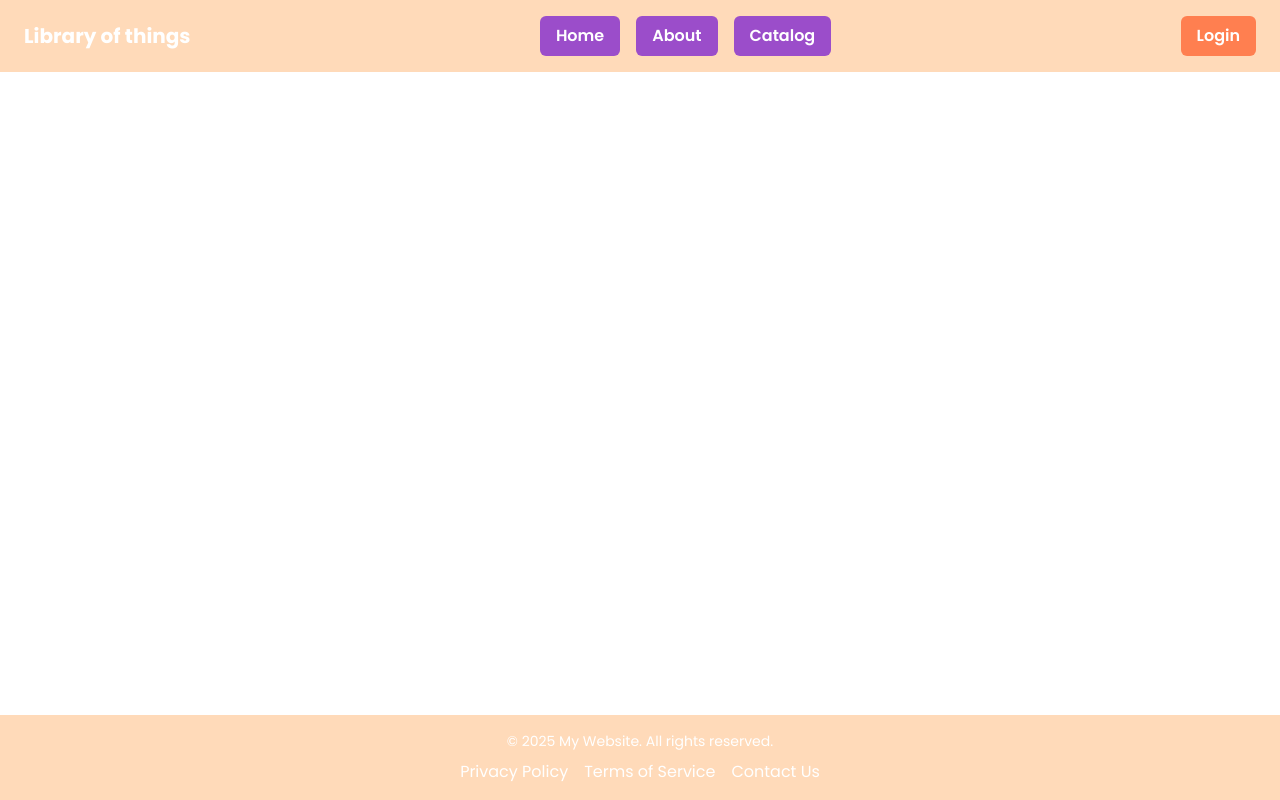
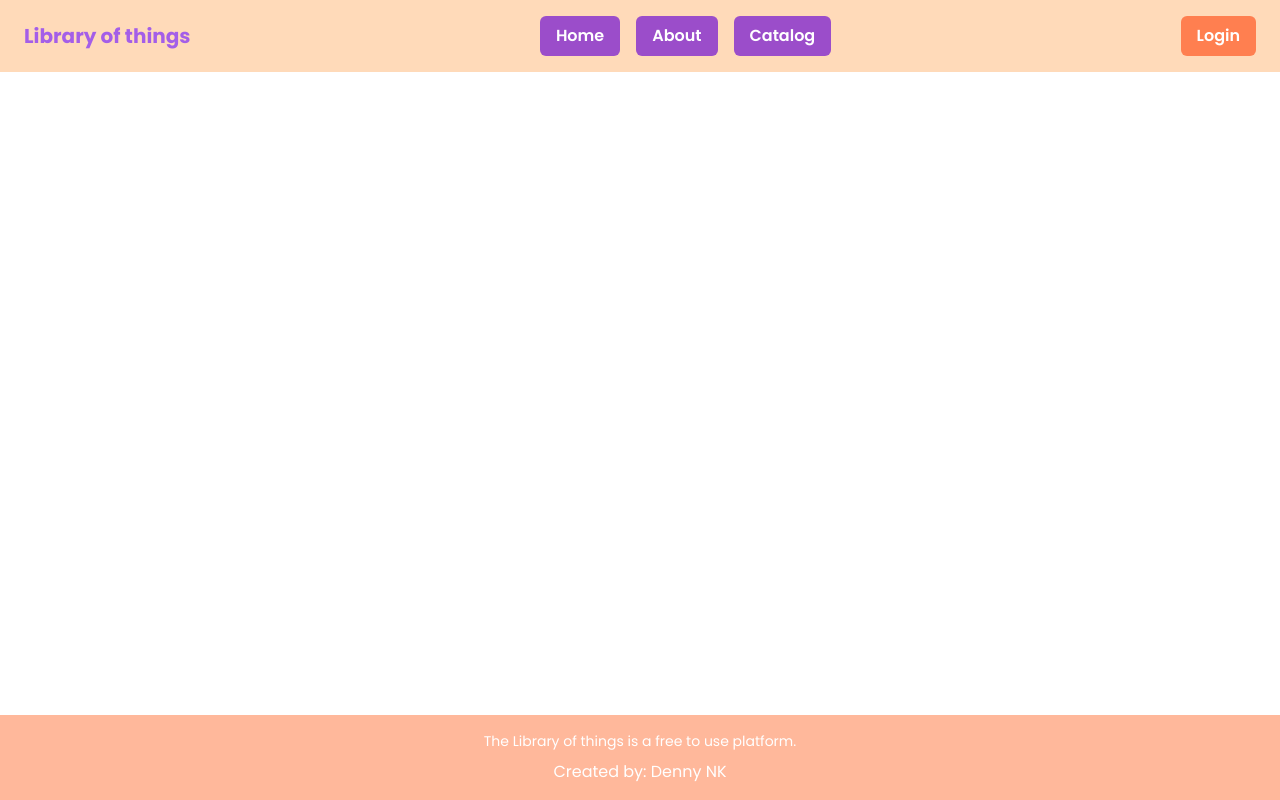
Before and after one commit to DennyNK/LibOfThings, a React (Vite) app in the folder client/: page / in a window 1280 px wide. Built offline with nearby package versions, Linux system fonts and the light colour scheme.

Commit message:
adapting design of buttons in header and footer desing

```diff
--- a/client/src/App.css
+++ b/client/src/App.css
@@ -1,22 +1,16 @@
-/* This file is used for general layout styles in App.js */
 
-/* Ensure the body takes up the full height */
 body {
   margin: 0;
   padding: 0;
   height: 100%;
 }
 
-/* Wrapper for App with vertical flex layout */
 .app-container {
   display: flex;
   flex-direction: column;
   min-height: 100vh;
 }
 
-/* Main content area to take remaining space */
 .app-content {
   flex: 1;
 }
-
-/* You can add custom styles for header and footer if needed */
--- a/client/src/components/footer/Footer.jsx
+++ b/client/src/components/footer/Footer.jsx
@@ -2,20 +2,14 @@ import { Box, Flex, Text, Link } from '@chakra-ui/react';
 
 export default function Footer() {
    return (
-    <Box bg="peach.500" color="white" py={4}>
+    <Box bg="peach.400" color="white" py={4}>
     <Flex justify="center" direction="column" align="center">
       <Text fontSize="sm">
-        &copy; 2025 My Website. All rights reserved.
+      The Library of things is a free to use platform.
       </Text>
       <Flex mt={2} gap={4}>
         <Link href="#" color="white" _hover={{ textDecoration: 'underline' }}>
-          Privacy Policy
-        </Link>
-        <Link href="#" color="white" _hover={{ textDecoration: 'underline' }}>
-          Terms of Service
-        </Link>
-        <Link href="#" color="white" _hover={{ textDecoration: 'underline' }}>
-          Contact Us
+          Created by: Denny NK
         </Link>
       </Flex>
     </Flex>
--- a/client/src/components/header/Header.jsx
+++ b/client/src/components/header/Header.jsx
@@ -2,7 +2,7 @@ import { Box, Button, Flex, Spacer } from "@chakra-ui/react";
 
 export default function Header() {
   return (
-    <Box bg="peach.500" px={6} py={4} color="white">
+    <Box bg="peach.500" px={6} py={4} color="purple.400">
       <Flex align="center">
 
         <Box fontSize="xl" fontWeight="bold">
```
